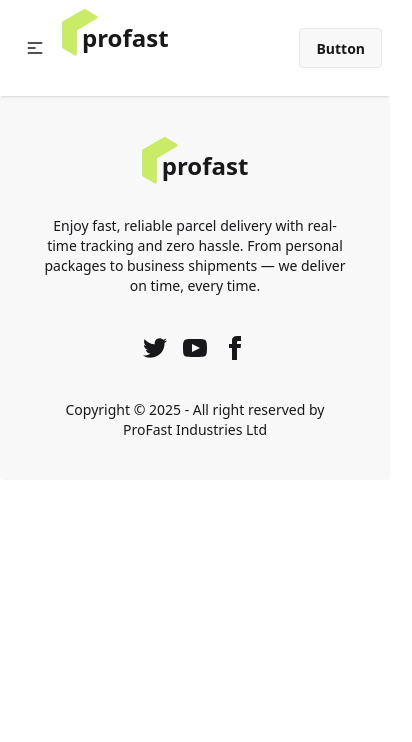
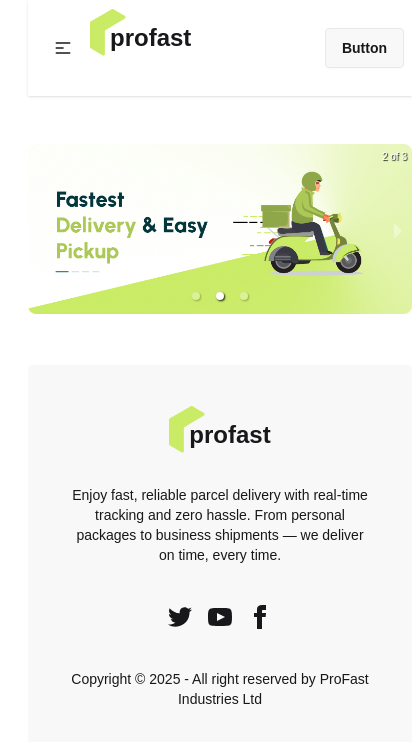
Before and after one commit to nishatjahan62/zap-shift-client, a React (Vite) app: page / in a window 390 px wide. Shown: the top 742 px of the page, 412 px wide, since content can reach past the window. Built offline with nearby package versions, Linux system fonts and the light colour scheme.

Commit message:
added banner section using react-responsive-carousel.

```diff
--- a/package.json
+++ b/package.json
@@ -13,6 +13,7 @@
     "@tailwindcss/vite": "^4.1.10",
     "react": "^19.1.0",
     "react-dom": "^19.1.0",
+    "react-responsive-carousel": "^3.2.23",
     "react-router": "^7.6.2",
     "tailwindcss": "^4.1.10"
   },
--- a/src/Pages/Home/Home.jsx
+++ b/src/Pages/Home/Home.jsx
@@ -1,9 +1,10 @@
 import React from 'react';
+import Banner from '../../components/Hero/Banner';
 
 const Home = () => {
     return (
         <div>
-
+            <Banner></Banner>
         </div>
     );
 };
--- /dev/null
+++ b/src/components/Hero/Banner.jsx
@@ -0,0 +1,26 @@
+import React from "react";
+import "react-responsive-carousel/lib/styles/carousel.min.css";
+import { Carousel } from "react-responsive-carousel";
+import banner01 from "../../assets/banner/banner1.png";
+import banner02 from "../../assets/banner/banner2.png";
+import banner03 from "../../assets/banner/banner3.png";
+
+const Banner = () => {
+  return (
+    <div className="lg:my-18 my-12" >
+      <Carousel autoPlay={true} infiniteLoop={true} showThumbs={false}>
+        <div>
+          <img src={banner01} />
+        </div>
+        <div>
+          <img src={banner02} />
+        </div>
+        <div>
+          <img src={banner03} />
+        </div>
+      </Carousel>
+    </div>
+  );
+};
+
+export default Banner;
--- /dev/null
+++ b/src/components/OurServices/OurServices.jsx
@@ -0,0 +1,11 @@
+import React from 'react';
+
+const OurServices = () => {
+    return (
+        <div>
+
+        </div>
+    );
+};
+
+export default OurServices;
--- a/src/index.css
+++ b/src/index.css
@@ -1,2 +1,12 @@
 @import "tailwindcss";
 @plugin "daisyui";
+
+/* font */
+@import url("https://fonts.googleapis.com/css2?family=Urbanist:ital,wght@0,100..900;1,100..900&display=swap");
+
+.font-urbanist {
+  font-family: "Urbanist", sans-serif;
+  font-optical-sizing: auto;
+  font-weight: "weight";
+  font-style: normal;
+}
--- a/src/main.jsx
+++ b/src/main.jsx
@@ -7,6 +7,8 @@ import { router } from "./Router/Routes.jsx";
 
 createRoot(document.getElementById("root")).render(
   <StrictMode>
-    <RouterProvider router={router} />
+    <div className="max-w-7xl lg:mx-auto font-urbanist min-w-sm mx-7 ">
+      <RouterProvider router={router} />
+    </div>
   </StrictMode>
 );
```
Also changed, not shown: src/Router/routes.jsx (+27 -30 lines), 1 other file (tests, documents, lock files or other folders).
